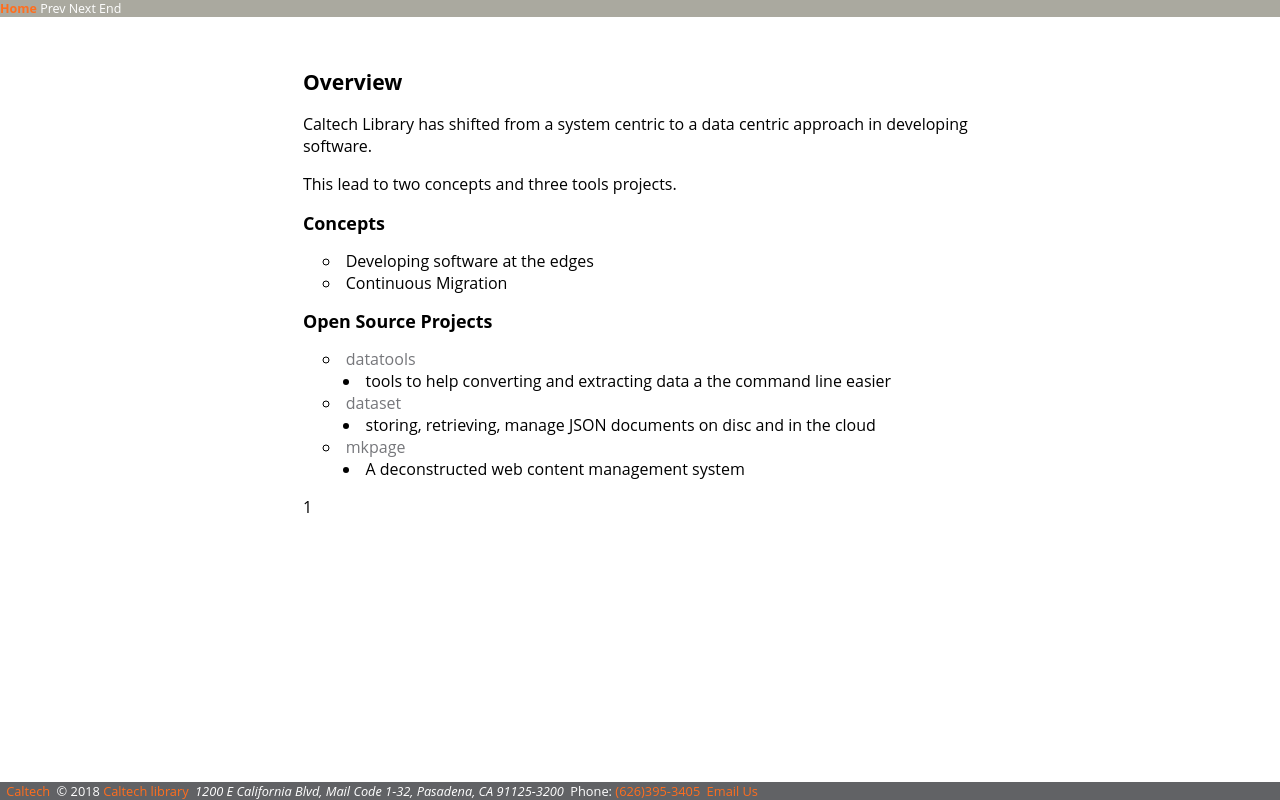
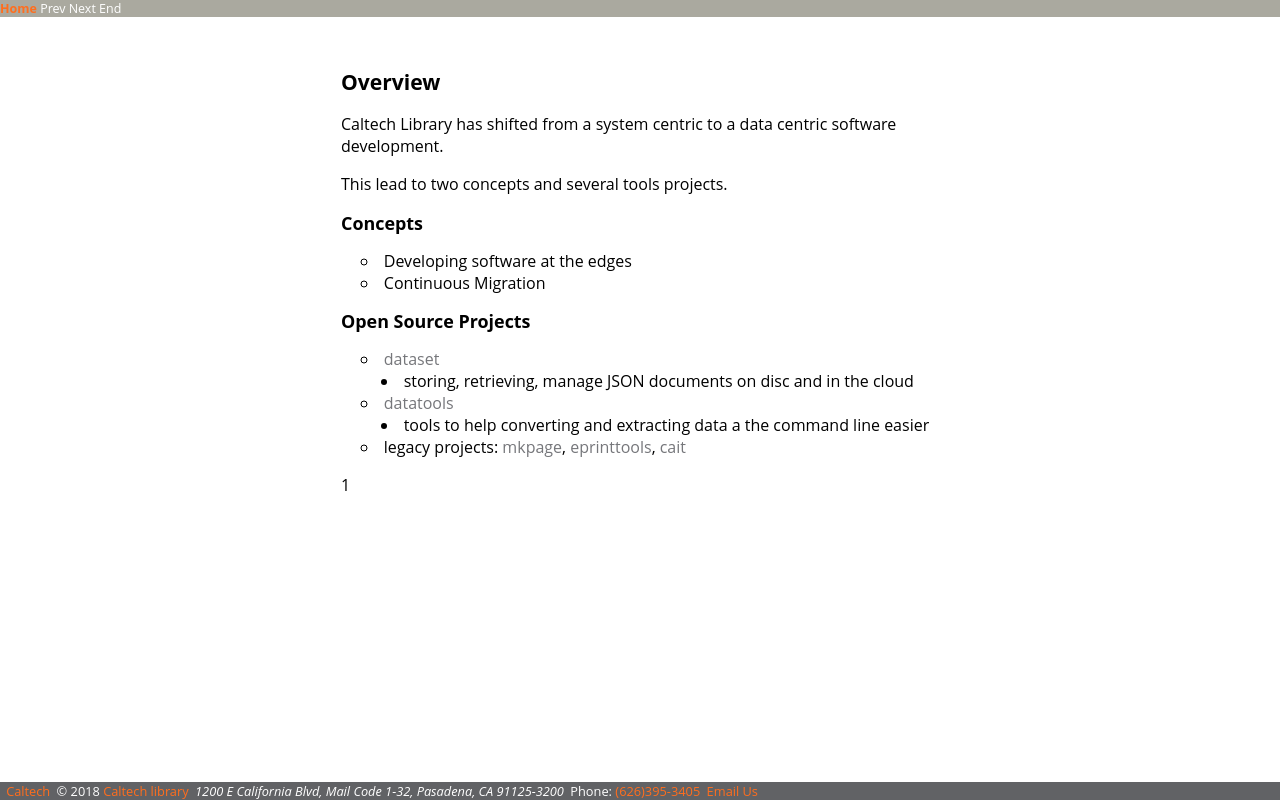
Before and after one commit to caltechlibrary/or2018-building-at-the-edges, a plain HTML site: page 01-building-software-at-the-edges.html in a window 1280 px wide. Shown: the top 800 px of the page. Drawn offline with Linux system fonts and the light colour scheme.

Commit message:
commiting to master

```diff
--- a/01-building-software-at-the-edges.html
+++ b/01-building-software-at-the-edges.html
@@ -18,9 +18,9 @@
 <h1>Overview</h1>
 
 <p>Caltech Library has shifted from a system centric
-to a data centric approach in developing software.</p>
+to a data centric software development.</p>
 
-<p>This lead to two concepts and three tools projects.</p>
+<p>This lead to two concepts and several tools projects.</p>
 
 <h2>Concepts</h2>
 
@@ -32,21 +32,17 @@ to a data centric approach in developing software.</p>
 <h2>Open Source Projects</h2>
 
 <ul>
+<li><a href="https://github.com/caltechlibrary/dataset">dataset</a>
+
+<ul>
+<li>storing, retrieving, manage JSON documents on disc and in the cloud</li>
+</ul></li>
 <li><a href="https://github.com/caltechlibrary/datatools">datatools</a>
 
 <ul>
 <li>tools to help converting and extracting data a the command line easier</li>
 </ul></li>
-<li><a href="https://github.com/caltechlibrary/dataset">dataset</a>
-
-<ul>
-<li>storing, retrieving, manage JSON documents on disc and in the cloud</li>
-</ul></li>
-<li><a href="https://github.com/caltechlibrary/mkpage">mkpage</a>
-
-<ul>
-<li>A deconstructed web content management system</li>
-</ul></li>
+<li>legacy projects: <a href="https://github.com/caltechlibrary/mkpage">mkpage</a>, <a href="https://github.com/caltechlibrary/eprinttools">eprinttools</a>, <a href="https://caltechlibrary/cait">cait</a></li>
 </ul>
 
 <p>1</p>
```
Also changed, not shown: 00-building-software-at-the-edges.html (+2 -0 lines), 03-building-software-at-the-edges.html (+4 -7 lines), 05-building-software-at-the-edges.html (+2 -2 lines), 06-building-software-at-the-edges.html (+1 -6 lines), index.html (+0 -5 lines), 3 other files.
